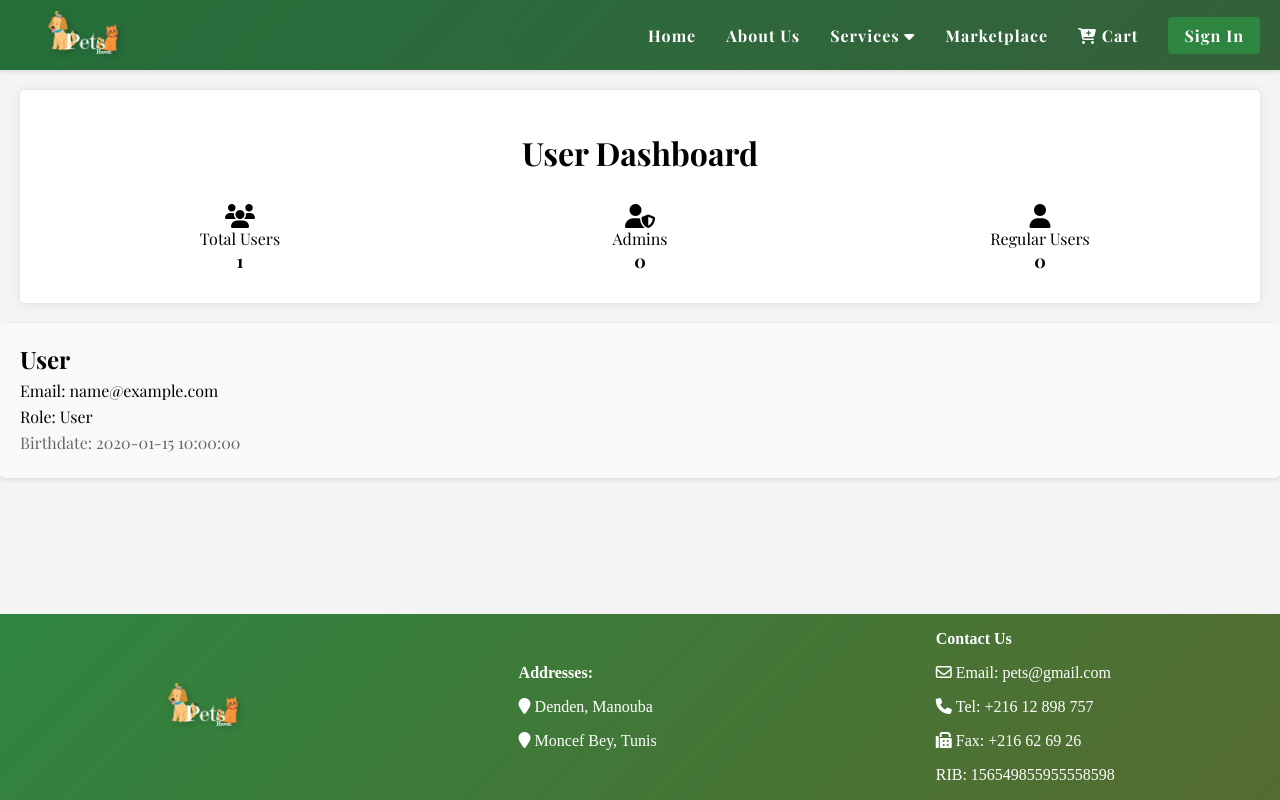
After one commit to Raed-Bourouis/Pets-Projet-Web, a PHP site: page /HTML/userdashboard.php in a window 1280 px wide. The commit adds this page. Run offline with PHP 8.4, Linux system fonts and the light colour scheme; tables that the repository leaves empty or names only in its code hold one stand-in row (values such as "Sample post"); some libraries are stand-ins or nearby versions.

Commit message:
not done yet

```diff
--- a/CSS/userstyle.Css
+++ b/CSS/userstyle.Css
@@ -222,6 +222,9 @@ h1 {
 /*footer*/
 footer{
     background: linear-gradient(135deg, #2E8540, #556B2F) ;
+    position: fixed;
+    width: 100%;
+    bottom: 0;
     display: flex;
     flex-flow: row wrap;
     justify-content:space-around;
--- /dev/null
+++ b/HTML/dash.php
@@ -0,0 +1,137 @@
+<?php
+try {
+  $db = new PDO(
+    'mysql:host=localhost;dbname=pets;charset=utf8',
+    'root',
+    ''
+  );
+} catch (Exception $e) {
+  die('Error : ' . $e->getMessage());
+}
+
+$total_users_query = $db->query("SELECT count(*) as count from users");
+$total_users = $total_users_query->fetch(PDO::FETCH_ASSOC)['count'];
+
+$admin_users_query = $db->query("SELECT count(*) as count from users where role=1");
+$admin_users = $admin_users_query->fetch(PDO::FETCH_ASSOC)['count'];
+
+$regular_users_query = $db->query("SELECT count(*) as count from users where role=2");
+$regular_users = $regular_users_query->fetch(PDO::FETCH_ASSOC)['count'];
+
+$vol_form_query = $db->query("SELECT count(*) as count from volunteersforms");
+$vol_form = $vol_form_query->fetch(PDO::FETCH_ASSOC)['count'];
+
+$vet_form_query = $db->query("SELECT count(*) as count from vetforms");
+$vet_form = $vet_form_query->fetch(PDO::FETCH_ASSOC)['count'];
+
+$surrender_query = $db->query("SELECT count(*) as count from surrender");
+$surrender_count = $surrender_query->fetch(PDO::FETCH_ASSOC)['count'];
+
+$adopt_query = $db->query("SELECT count(*) as count from adopt");
+$adopt_count = $adopt_query->fetch(PDO::FETCH_ASSOC)['count'];
+
+$users=$db->query("SELECT * FROM users");
+
+function usersStats(){
+    global $total_users, $admin_users, $regular_users;
+    return "
+    <div class='container'>
+      <h1>User Dashboard</h1>
+      <!-- Statistics -->
+      <div class='statistics'>
+        <div class='stat-item'>
+          <i class='fas fa-users'></i>
+          <div class='stat-text'>
+            <p>Total Users</p>
+            <strong>$total_users</strong>
+          </div>
+        </div>
+        <div class='stat-item'>
+          <i class='fas fa-user-shield'></i>
+          <div class='stat-text'>
+            <p>Admins</p>
+            <strong>$admin_users</strong>
+          </div>
+        </div>
+        <div class='stat-item'>
+          <i class='fas fa-user'></i>
+          <div class='stat-text'>
+            <p>Regular Users</p>
+            <strong>$regular_users</strong>
+          </div>
+        </div>
+      </div>
+    </div>";
+}
+
+function formsStats(){
+    global $vet_form,$vol_form,$adopt_count,$surrender_count;
+    $sum=$vet_form+$vol_form+$adopt_count+$surrender_count;
+    return "
+    <div class='statistics'>
+    <div class='stat-item'>
+        <i class='fa-regular fa-envelope'></i>
+        <div class='stat-text'>
+            <p>Submissions</p>
+            <strong>$sum</strong>
+        </div>
+    </div>
+    ";
+}
+
+function fillUsersDash($id,$name, $email,$role, $datenaiss){
+    $rolee= $role==1 ? 'Admin':'User';
+    $aux3=$_SERVER['PHP_SELF'];
+    $action="$aux3";
+    $aux="form method='post' action='$action'";
+    $delete= $role==2 ? "<".$aux."><button name='deletebutton' value='$id' class='btn delete-btn'><i class='fas fa-trash-alt'></i> Delete</button></form>":'';
+    return"
+    <li class='user' data-user-id='1'>
+    <div class='user-details'>
+      <h3>$name</h3>
+      <p>Email: $email</p>
+      <p>Role: $rolee</p>
+      <p class='user-join-date'>Birthdate: $datenaiss</p>
+    </div>
+    <div class='user-options'>
+      $delete
+    </div>
+  </li>
+    ";
+
+}
+
+
+function fillFormsDash(){
+    global $vet_form,$vol_form,$adopt_count,$surrender_count;
+    return "
+    <table id='formdash' class='pure-table-horizontal'>
+            <tr class='dashelement'>
+                <th>Form Name</th>
+                <th>Submissions</th>
+                <th>Actions</th>
+            </tr>
+            <tr class='dashelement'>
+                <td>Weekly Volunteer Form </td>
+                <td>$vol_form</td>
+                <td class='btncontain'><button type='button' class='formaction'>View</button><button class='formaction'>Edit</button><button class='formaction'>View submissions</button><button class='formaction'>Export submissions</button></td>
+            </tr>
+            <tr class='dashelement'>
+                <td>Veterinary Volunteer Form </td>
+                <td>$vet_form</td>
+                <td class='btncontain'><button class='formaction'>View</button><button class='formaction'>Edit</button><button class='formaction'>View submissions</button><button class='formaction'>Export submissions</button></td>
+            </tr>
+            <tr class='dashelement'>
+                <td>Adoption Form</td>
+                <td>$adopt_count</td>
+                <td class='btncontain'><button class='formaction'>View</button><button class='formaction'>Edit</button><button class='formaction'>View submissions</button><button class='formaction'>Export submissions</button></td>
+            </tr>
+            <tr class='dashelement'>
+                <td>Surrender Form</td>
+                <td>$surrender_count</td>
+                <td class='btncontain'><button class='formaction'>View</button><button class='formaction'>Edit</button><button class='formaction'>View submissions</button><button class='formaction'>Export submissions</button></td>
+            </tr>
+
+
+        </table>";
+}
--- /dev/null
+++ b/HTML/userdashboard.php
@@ -0,0 +1,110 @@
+<!DOCTYPE html>
+<html lang="en">
+
+<head>
+  <meta charset="UTF-8">
+  <meta name="viewport" content="width=device-width, initial-scale=1.0">
+  <title>User Dashboard</title>
+  <link rel="stylesheet" href="https://cdnjs.cloudflare.com/ajax/libs/font-awesome/5.15.4/css/all.min.css">
+  <script src="https://kit.fontawesome.com/faa6c9467e.js" crossorigin="anonymous"></script>
+
+  <link rel="stylesheet" href="../CSS/userstyle.css">
+  <link rel="icon" href="../assets/logoweblight.png">
+
+</head>
+
+<?php
+require('./dash.php');
+?>
+
+
+<body>
+  <!-- Header -->
+  <header>
+    <nav>
+      <div>
+        <img id="logo" src="../assets/logoweblight.png" alt="Logo">
+      </div>
+      <div id="nav-list">
+        <ul>
+          <li><a href="home.html">Home</a></li>
+          <li><a href="AboutUs.html">About Us</a></li>
+          <li class="dropdown">
+            <a href="javascript:void(0)" class="dropbtn">Services&nbsp;<i class="fa-solid fa-caret-down"></i></a>
+            <div class="dropdown-content">
+              <a href="adopt-user.html">Adopt a Pet</a>
+              <a href="Surrender.html">Surrender a Pet</a>
+              <a href="Volunteerpage1.html">Volunteer</a>
+            </div>
+          </li>
+          <li><a href="market.html">Marketplace</a></li>
+          <li><a href="cart.html"><i class="fas fa-cart-plus"></i> Cart</a></li>
+          <li><a href="sign-in.html">Sign In</a></li>
+        </ul>
+      </div>
+    </nav>
+  </header>
+  <!-- End of Header -->
+  <?php
+  echo usersStats();
+  ?>
+
+  </div>
+  <!-- End of Statistics -->
+  <ul class="user-list">
+    <?php
+    while ($entry = $users->fetch()) {
+      echo fillUsersDash($entry['id'], $entry['fullname'], $entry['email'], $entry['role'], $entry['date_naiss']);
+    }
+    ?>
+  </ul>
+  </div>
+
+
+  <?php
+  if ($_SERVER["REQUEST_METHOD"] == "POST") {
+    if (isset($_POST['deletebutton'])) {
+      $iddel = $_POST['deletebutton'];
+      $requete = $db->prepare("DELETE FROM users WHERE id = ?");
+      $requete->execute(array($iddel));
+    }
+  }
+  ?>
+
+  <!-- Footer -->
+  <footer>
+    <div>
+      <img id="logo" src="../assets/logoweblight.png" alt="Logo">
+    </div>
+    <div>
+      <p style="font-weight: bold;">Addresses:</p>
+      <p><a href="https://www.google.com/maps/place/Denden,+Manouba" style="color:white; text-decoration:none"><i class="fa-solid fa-location-pin"></i>&nbsp;Denden, Manouba</a></p>
+      <p><a href="https://www.google.com/maps/place/Av.+Moncef+Bey,+Tunis" style="color:white; text-decoration:none"><i class="fa-solid fa-location-pin"></i>&nbsp;Moncef Bey, Tunis</a></p>
+    </div>
+    <div>
+      <p style="font-weight: bold;"> Contact Us</p>
+      <p><a href="mailto:pets@gmail.com" style="color:white; text-decoration:none"><i class="fa-regular fa-envelope"></i>&nbsp;Email: pets@gmail.com</a></p>
+      <p><i class="fa-solid fa-phone"></i>&nbsp;Tel: +216 12 898 757</p>
+      <p><i class="fa-solid fa-fax"></i>&nbsp;Fax: +216 62 69 26</p>
+      <p>RIB: 156549855955558598</p>
+    </div>
+  </footer>
+  <!-- End of Footer -->
+
+
+  <!-- <script>
+    document.addEventListener('DOMContentLoaded', function() {
+      const deleteButtons = document.querySelectorAll('.delete-btn');
+
+      deleteButtons.forEach(button => {
+        button.addEventListener('click', () => {
+          const userItem = button.closest('.user');
+          userItem.remove();
+        });
+      });
+    });
+  </script> -->
+
+</body>
+
+</html>
```
Also changed, not shown: HTML/formsdashboard.php (added, +129 -0 lines), HTML/joincause copy.html (+10 -0 lines).
